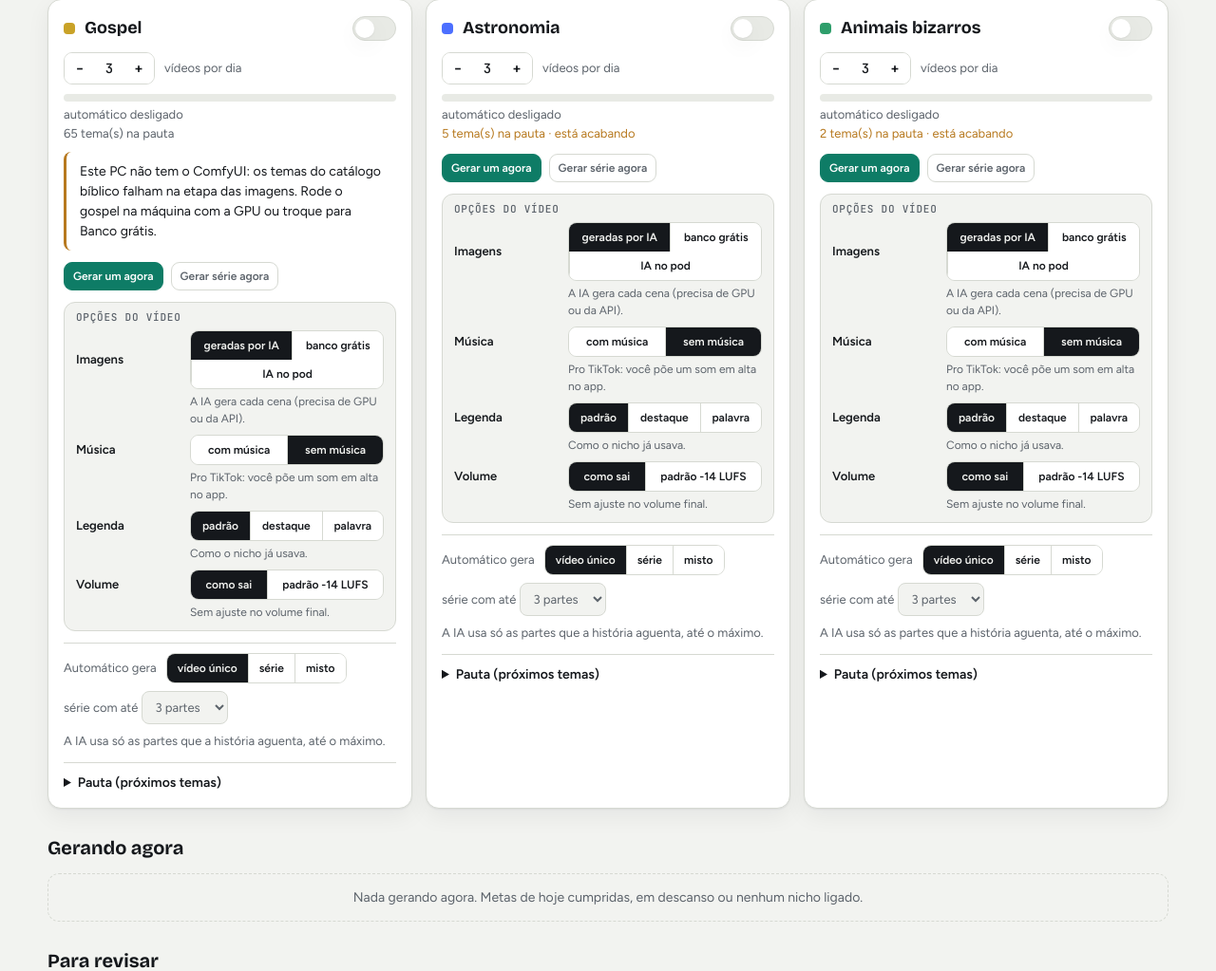
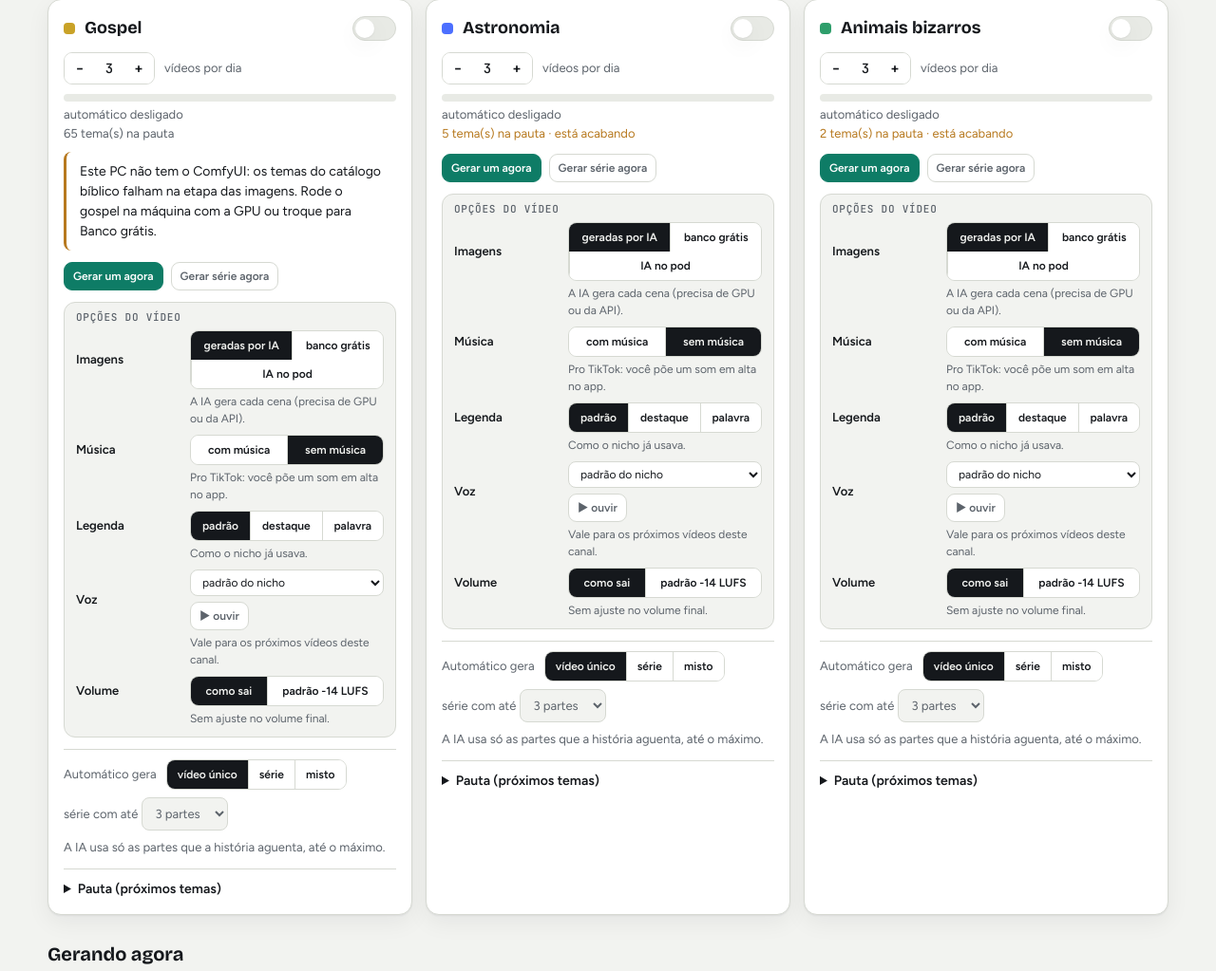
Before and after one commit to Yonarhan/Milionere, a Django app: page /canal in a window 1280 px wide. Shown: the part 287-1310 px from the top of the page at 95% size. Run offline with Django 5.2, Linux system fonts and the light colour scheme; data comes from the database, SQL or seed files in the repository; data that the repository does not hold is empty.

Commit message:
Voz por canal no painel, com prévia (▶ ouvir) no tom e na velocidade do nicho
Vazio = a voz do preset, como antes. 7 vozes do Edge TTS que falam português; a escolhida vai por
MILIONERE_VOZ para o produzir.py (vale para vídeo único, série e gospel). Prévia guardada em media/vozes.

Co-Authored-By: Claude Opus 5.5 <noreply@anthropic.com>

```diff
--- a/motor/milionere/produzir.py
+++ b/motor/milionere/produzir.py
@@ -91,6 +91,8 @@ def montar_tarefa(r: dict, preset: dict) -> tuple[dict, list[str]]:
         tarefa["bgm_type"] = ""  # vazio = sem música para o motor
         avisos.append(f"sem música '{preset['bgm_prefixo']}*' em storage/bgm; vídeo sai sem música")
     tarefa.update(r.get("ajustes", {}))
+    if os.environ.get("MILIONERE_VOZ"):  # voz escolhida no painel para o canal (vazio = a do preset)
+        tarefa["voice_name"] = os.environ["MILIONERE_VOZ"]
     if caminhos.VOZ == "azure":  # mesma voz pela API oficial do Azure (formato do motor: ...Neural-V2-Male)
         nome = tarefa.get("voice_name", "")
         if nome and "-V2" not in nome:
--- a/servico/estudio/models.py
+++ b/servico/estudio/models.py
@@ -71,7 +71,8 @@ class Canal(models.Model):
     # opções do vídeo (padrão = como já funcionava)
     legenda = models.CharField(max_length=12, default="padrao")  # padrao (a do preset) | karaoke | word_by_word
     efeitos = models.BooleanField(default=False)  # whoosh nas trocas de cena + impacto no início (sons.py)
-    volume = models.BooleanField(default=False)  # áudio final a -14 LUFS
+    volume = models.BooleanField(default=False)
+    voz = models.CharField(max_length=60, blank=True, default="")  # vazio = a voz do preset do nicho  # áudio final a -14 LUFS
 
     def __str__(self):
         return f"{self.nicho} · {self.meta_dia}/dia · {'ativo' if self.ativo else 'parado'}"
--- a/servico/estudio/producao.py
+++ b/servico/estudio/producao.py
@@ -363,6 +363,40 @@ def _resultado(videos: list[Path]) -> dict:
             "videos": [{"nome": p.name, "url": _url(p), "variante": "sem" if "_sem-musica" in p.stem else "com"} for p in videos]}
 
 
+# vozes do Edge TTS que falam português (as "Multilingual" são americanas lendo em pt-BR, com leve sotaque)
+VOZES = [
+    ("pt-BR-AntonioNeural-Male", "Antonio (masculina)"),
+    ("pt-BR-FranciscaNeural-Female", "Francisca (feminina)"),
+    ("pt-BR-ThalitaMultilingualNeural-Female", "Thalita (feminina, jovem)"),
+    ("en-US-AndrewMultilingualNeural-Male", "Andrew (masculina, sotaque leve)"),
+    ("en-US-BrianMultilingualNeural-Male", "Brian (masculina, sotaque leve)"),
+    ("en-US-AvaMultilingualNeural-Female", "Ava (feminina, sotaque leve)"),
+    ("en-US-EmmaMultilingualNeural-Female", "Emma (feminina, sotaque leve)"),
+]
+TEXTO_PREVIA = ("Oi! Essa é a voz do canal. Você sabia que um dia em Vênus dura mais do que um ano inteiro? "
+                "Se inscreve pra não perder o próximo.")
+
+
+def previa_voz(nicho: str, voz: str) -> Path:
+    """mp3 curto com a voz no tom e na velocidade do nicho (gerado uma vez e guardado em media/vozes)."""
+    import asyncio
+
+    import edge_tts
+    if voz not in dict(VOZES):
+        raise ValueError("voz desconhecida")
+    sp, _, _ = _motor()
+    preset = sp._preset(nicho)
+    tom = str(preset.get("voice_pitch", "") or "+0Hz")
+    rate = float(preset.get("voice_rate", 1.0) or 1.0)
+    velocidade = f"{round((rate - 1) * 100):+d}%"
+    destino = Path(settings.MEDIA_ROOT) / "vozes" / f"{nicho}_{voz}_{tom}_{velocidade}.mp3".replace("%", "p")
+    if not destino.exists():
+        destino.parent.mkdir(parents=True, exist_ok=True)
+        nome = voz.rsplit("-", 1)[0]  # "pt-BR-AntonioNeural-Male" -> "pt-BR-AntonioNeural"
+        asyncio.run(edge_tts.Communicate(TEXTO_PREVIA, nome, rate=velocidade, pitch=tom).save(str(destino)))
+    return destino
+
+
 def _opcoes_video(nicho: str) -> None:
     """As opções do vídeo do nicho viram variáveis de ambiente: o produzir.py (processo filho) lê. Um vídeo por vez,
     então não há dois jobs disputando as variáveis."""
@@ -370,6 +404,7 @@ def _opcoes_video(nicho: str) -> None:
     os.environ["MILIONERE_LEGENDA"] = "" if not c or c.legenda == "padrao" else c.legenda
     os.environ["MILIONERE_EFEITOS"] = "1" if c and c.efeitos else "0"
     os.environ["MILIONERE_VOLUME"] = "1" if c and c.volume else "0"
+    os.environ["MILIONERE_VOZ"] = c.voz if c and c.voz else ""
 
 
 _ATUAL: "Producao | Serie | None" = None  # o que o produtor está gerando agora (o vigia de cancelamento olha)
@@ -774,7 +809,7 @@ def estado() -> dict:
         feitos, falhas = hoje(c.nicho)
         livres = Pauta.objects.filter(nicho=c.nicho, usado=False, falhas__lt=2)
         canais.append({"nicho": c.nicho, "nome": cat[c.nicho]["nome"], "cor": cat[c.nicho]["cor"], "ativo": c.ativo,
-                       "meta_dia": c.meta_dia, "musica": c.musica, "imagens": c.imagens, "legenda": c.legenda, "efeitos": c.efeitos, "volume": c.volume,
+                       "meta_dia": c.meta_dia, "musica": c.musica, "imagens": c.imagens, "legenda": c.legenda, "efeitos": c.efeitos, "volume": c.volume, "voz": c.voz,
                        "modo": c.modo, "serie_max": c.serie_max,
                        "serie_cada": c.serie_cada, "hoje": feitos, "falhas_hoje": falhas,
                        "restantes": livres.count(), "formatos": formatos_do_nicho(c.nicho),
--- a/servico/estudio/templates/estudio/canal.html
+++ b/servico/estudio/templates/estudio/canal.html
@@ -93,6 +93,8 @@ details.pauta summary{cursor:pointer;font-weight:600;font-size:14px}
 .op-nome{font-size:13px;font-weight:600}
 .op .seg{flex-wrap:wrap;max-width:100%}
 .op .seg button{white-space:nowrap;flex:1 0 auto}
+.vozsel{display:flex;gap:6px;align-items:center;flex-wrap:wrap}
+.vozsel select{background:var(--surface);color:var(--ink);border:1px solid var(--line);border-radius:8px;padding:5px 8px;font:inherit;font-size:12px;max-width:100%}
 .op-dica{grid-column:2;font-size:12px;color:var(--muted)}
 @media (max-width:600px){.op{grid-template-columns:1fr}.op-dica{grid-column:1}}
 .pauta form{display:grid;grid-template-columns:minmax(0,1fr) auto;gap:6px;margin-top:6px}
@@ -246,6 +248,13 @@ function renderCanais(){
           c.musica==="sem"?"Pro TikTok: você põe um som em alta no app.":"Trilha ambiente baixinha sob a voz.")}
         ${opcao(c,"legenda","Legenda",[["padrao","padrão"],["karaoke","destaque"],["word_by_word","palavra"]],
           c.legenda==="karaoke"?"2 ou 3 palavras por vez, a falada em amarelo (estilo viral).":c.legenda==="word_by_word"?"Uma palavra por vez, bem grande.":"Como o nicho já usava.")}
+        <div class="op"><span class="op-nome">Voz</span><span class="vozsel">
+          <select data-voz="${c.nicho}" aria-label="Voz do canal">
+            <option value="" ${!c.voz?"selected":""}>padrão do nicho</option>
+            ${(E.vozes||[]).map(([v,r])=>`<option value="${v}" ${c.voz===v?"selected":""}>${esc(r)}</option>`).join("")}
+          </select>
+          <button class="btn small" data-previa="${c.nicho}" title="Ouvir a voz no tom e na velocidade do canal">▶ ouvir</button></span>
+          <span class="op-dica">Vale para os próximos vídeos deste canal.</span></div>
         ${opcao(c,"volume","Volume",[[false,"como sai"],[true,"padrão -14 LUFS"]],
           c.volume?"Mesmo volume do resto do feed (TikTok, YouTube, Instagram).":"Sem ajuste no volume final.")}
       </div>
@@ -289,6 +298,15 @@ function renderCanais(){
       if(a==="sugerir"){b.disabled=true;b.textContent="A IA está pensando…";
         const j=await acao({acao:"sugerir",nicho:n}); if(j) toast(`${j.novos} tema(s) novo(s) na pauta`); b.disabled=false;b.textContent="IA sugere 10 temas"}
     };
+    el.querySelectorAll("[data-voz]").forEach(s=>s.onchange=()=>acao({acao:"canal",nicho:s.dataset.voz,voz:s.value},
+    s.value?"Voz escolhida: "+s.selectedOptions[0].textContent:"Voz: padrão do nicho"));
+    el.querySelectorAll("[data-previa]").forEach(b=>b.onclick=()=>{
+    const s=el.querySelector(`[data-voz="${b.dataset.previa}"]`), voz=s.value||"pt-BR-AntonioNeural-Male";
+    b.disabled=true; b.textContent="carregando…";
+    const a=new Audio(`/api/voz/previa?nicho=${encodeURIComponent(b.dataset.previa)}&voz=${encodeURIComponent(voz)}`);
+    a.oncanplay=()=>{b.textContent="▶ tocando"}; a.onended=a.onerror=()=>{b.disabled=false; b.textContent="▶ ouvir"; if(a.error) toast("Não consegui tocar a prévia")};
+    a.play().catch(()=>{b.disabled=false; b.textContent="▶ ouvir"; toast("Não consegui tocar a prévia")});
+  });
     el.querySelectorAll("select[data-a]").forEach(s=>s.onchange=()=>acao({acao:"canal",nicho:n,[s.dataset.a]:+s.value},"Série ajustada"));
     el.querySelector("form").onsubmit=e=>{e.preventDefault();const f=e.target;
       acao({acao:"pauta_add",nicho:n,titulo:f.titulo.value,formato:f.formato.value},"Tema adicionado")};
--- a/servico/estudio/urls.py
+++ b/servico/estudio/urls.py
@@ -12,4 +12,5 @@ urlpatterns = [
     path("api/jobs/<str:job_id>", views.api_job),
     path("api/canal", views.api_canal),
     path("api/canal/acao", views.api_canal_acao),
+    path("api/voz/previa", views.api_voz_previa),
 ]
--- a/servico/estudio/views.py
+++ b/servico/estudio/views.py
@@ -81,7 +81,19 @@ def canal(request):
 @require_GET
 def api_canal(request):
     from . import producao
-    return JsonResponse(producao.estado())
+    return JsonResponse({**producao.estado(), "vozes": producao.VOZES})
+
+
+def api_voz_previa(request):
+    """GET ?nicho=astronomia&voz=pt-BR-AntonioNeural-Male -> mp3 com a voz no tom e na velocidade do nicho."""
+    from django.http import FileResponse
+
+    from . import producao
+    try:
+        arq = producao.previa_voz(request.GET.get("nicho", ""), request.GET.get("voz", ""))
+    except Exception as e:  # noqa: BLE001
+        return JsonResponse({"erro": f"não consegui gerar a prévia: {e}"}, status=400)
+    return FileResponse(open(arq, "rb"), content_type="audio/mpeg")
 
 
 @require_POST
@@ -104,8 +116,10 @@ def api_canal_acao(request):
             return JsonResponse({"erro": "Modo desconhecido."}, status=400)
         if "legenda" in d and d["legenda"] not in ("padrao", "karaoke", "word_by_word"):
             return JsonResponse({"erro": "Legenda desconhecida."}, status=400)
+        if "voz" in d and d["voz"] and d["voz"] not in dict(producao.VOZES):
+            return JsonResponse({"erro": "Voz desconhecida."}, status=400)
         limites = {"meta_dia": (0, 12), "serie_max": (2, 5), "serie_cada": (1, 20)}
-        for campo in ("ativo", "meta_dia", "musica", "imagens", "modo", "serie_max", "serie_cada", "legenda", "efeitos", "volume"):
+        for campo in ("ativo", "meta_dia", "musica", "imagens", "modo", "serie_max", "serie_cada", "legenda", "efeitos", "volume", "voz"):
             if campo in d:
                 setattr(c, campo, max(limites[campo][0], min(limites[campo][1], int(d[campo]))) if campo in limites else d[campo])
         c.save()
```
Also changed, not shown: servico/estudio/migrations/0011_voz_canal.py (added).
